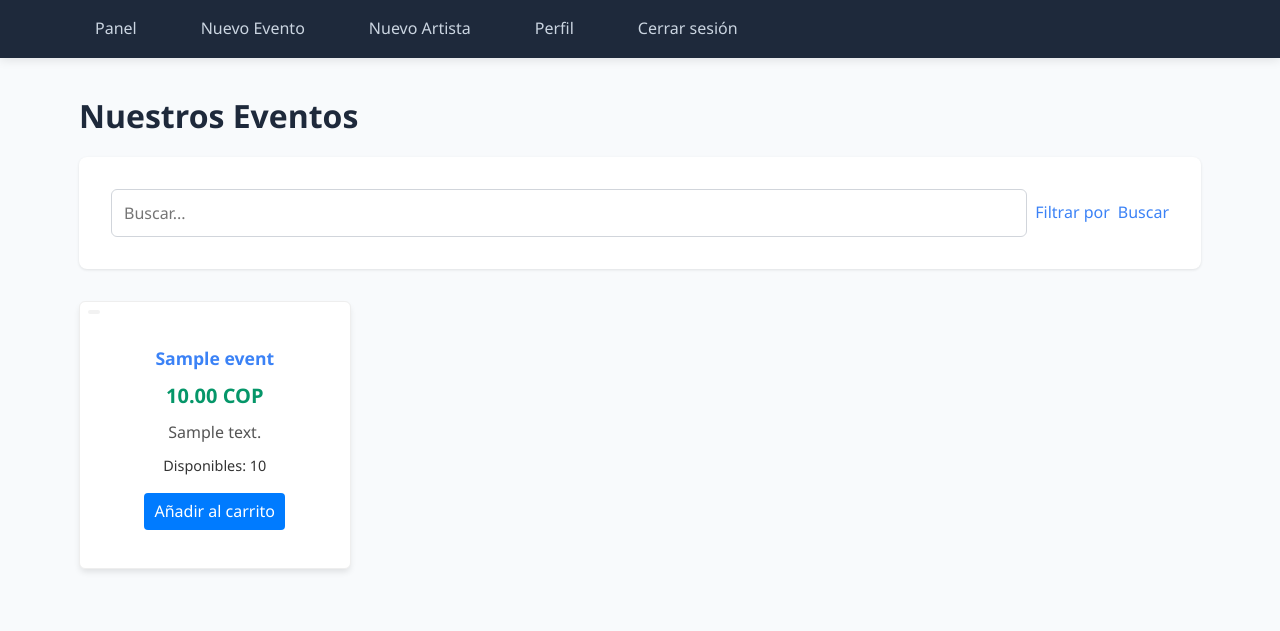
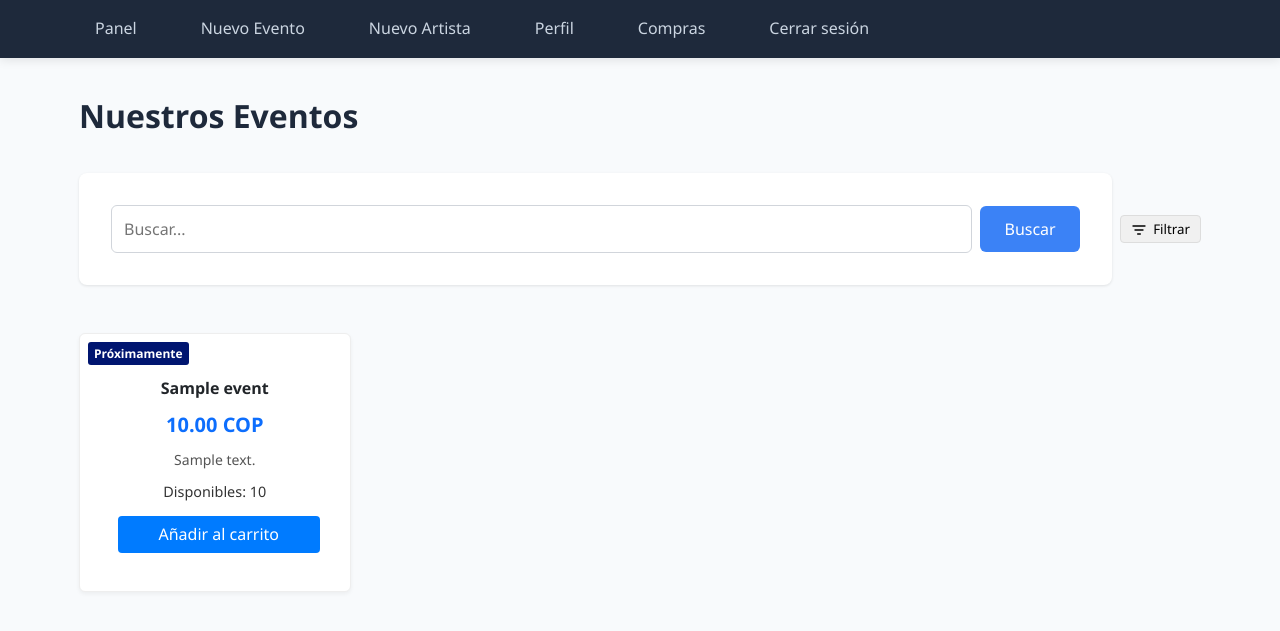
Before and after one commit to Fer-ai17/M-M, a Django app: page / in a window 1280 px wide. Shown: the top 631 px of the page. Run offline with Django 4.2, Linux system fonts and the light colour scheme; a user stored in the database is signed in; tables that the repository leaves empty hold one stand-in row (values such as "Sample post").

Commit message:
Add event filters and bought page to store
Introduces advanced filtering for events by municipality and type in product_list.html, with a modal UI for filters. Adds a 'bought' view and URL for user purchases, updates navigation to include 'Compras', and refactors events_list to support new filters and context data.

```diff
--- a/blogsite/urls.py
+++ b/blogsite/urls.py
@@ -18,6 +18,7 @@ urlpatterns = [
     path("login/", views.CustomLoginView.as_view(), name="login"),
     path("logout/", views.custom_logout, name="logout"),
     path("edit/profile/", views.profile, name="edit_profile"),
+    path("bought/", views.bought, name="bought"),
     path("products/new/", views.create_events, name="create_product"),
     path("dashboard/products/", views.admin_dashboard_events, name="admin_dashboard_events"),
     path("products/<int:pk>/edit/", views.edit_events, name="edit_events"),
--- a/core/views.py
+++ b/core/views.py
@@ -1,5 +1,6 @@
 from django.shortcuts import render, redirect, get_object_or_404
-from .models import Events, Tickets, Bought
+from .models import Events, Tickets, Bought, Location, Municipality  # add Municipality
+from decimal import Decimal, InvalidOperation
 from .cart import Cart
 from django.contrib.auth.forms import UserCreationForm
 from django.contrib.auth.decorators import login_required
@@ -92,7 +93,7 @@ def search_events(request):
     query = request.GET.get("q", "")
     events = Events.objects.filter(name__icontains=query) | Events.objects.filter(description__icontains=query)
     # Filtrar por ubicación
-    municipality_q = request.GET.get("place", "")
+    municipality_q = request.GET.get("place", "").strip()
     if municipality_q:
         events = events.filter(municipality__name__icontains=municipality_q)
 
@@ -150,6 +151,15 @@ def delete_events(request, pk):
     return redirect("admin_dashboard")
 
 #LISTS - DETAILS - ORDERS
+
+@login_required
+def bought(request):
+    cart = Cart(request)
+
+    if not cart:
+        return render(request, "store/cart_empty.html")
+
+    return render(request, "store/bought.html")
 
 @staff_member_required
 def bought_list(request):
@@ -220,12 +230,42 @@ def get_converted_cart_items(cart, currency):
     return converted_items
 
 def events_list(request):
-    # obtiene eventos con location para evitar consultas N+1
-    events = Events.objects.select_related("location").all()
+    qs = Events.objects.select_related("location", "artist", "place").all()
 
-    return render(request, "store/product_list.html", {
-        "events": events
-    })
+    q = request.GET.get("q", "").strip()
+    location_q = request.GET.get("location", "").strip()
+    municipality_q = request.GET.get("municipality", "").strip()
+    label = request.GET.get("label", "").strip()
+
+    if q:
+        qs = qs.filter(name__icontains=q)
+
+    if location_q:
+        qs = qs.filter(location__name__icontains=location_q)
+
+    if municipality_q:
+        # intenta filtrar por id o por nombre parcial
+        if municipality_q.isdigit():
+            qs = qs.filter(place__id=int(municipality_q))
+        else:
+            qs = qs.filter(place__name__icontains=municipality_q)
+
+
+    if label:
+        qs = qs.filter(label=label)
+
+    events = qs
+
+    context = {
+        "events": events,
+        "q": q,
+        "location_q": location_q,
+        "municipality_q": municipality_q,
+        "label": label,
+        "locations": Location.objects.all(),
+        "municipalities": Municipality.objects.all(),
+    }
+    return render(request, "store/product_list.html", context)
 
 def add_to_cart(request, pk):
     cart = Cart(request)
--- a/templates/base.html
+++ b/templates/base.html
@@ -17,6 +17,7 @@
             <li><a href="{% url 'create_artist' %}">Nuevo Artista</a></li>
           {% endif %}
           <li><a href="{% url 'edit_profile' %}">Perfil</a></li>
+          <li><a href="{% url 'bought' %}">Compras</a></li>
           <li><a href="{% url 'logout' %}">Cerrar sesión</a></li>
 
         {% else %}
--- a/templates/store/product_list.html
+++ b/templates/store/product_list.html
@@ -4,92 +4,183 @@
 {% block content %}
 <h1>Nuestros Eventos</h1>
 
-<form method="get" class="filters" style="margin-bottom:1rem; display:flex; gap:8px; align-items:center;">
+<div style="margin-bottom:1rem; display:flex; gap:8px; align-items:center;">
+  <form method="get" class="search-form" style="display:flex; flex:1; gap:8px; align-items:center;">
+    <!-- Mantener filtros activos como hidden -->
+    {% if municipality_q %}<input type="hidden" name="municipality" value="{{ municipality_q }}">{% endif %}
+    {% if label %}<input type="hidden" name="label" value="{{ label }}">{% endif %}
+
     <input type="search" name="q" placeholder="Buscar..." value="{{ q }}" style="flex:1;">
-
-  <a type="submit" id="filter-toggle" aria-expanded="false" title="Filtros" style="background:none;border:0;cursor:pointer">Filtrar por</button>
-
-  <a href="{% url 'search_events' %}">Buscar</a>
-
+    <button type="submit">Buscar</button>
   </form>
 
-<div id="filter-panel" style="display:none; margin-bottom:1rem; padding:10px; border:1px solid #ddd; border-radius:4px;">
-  <form id="filters-form" method="get" style="display:flex; gap:8px; flex-wrap:wrap; align-items:center;">
-    <input type="hidden" name="q" value="{{ q }}">
-    <label>
-      Ubicación
-      <select name="location">
-        <option value="">Todas</option>
-          <option value="{{ place.name }}" {% if place.name == place_q %}selected{% endif %}>{{ place.name }}</option>
+  <!-- Botón de filtrar que abre el modal -->
+  <button id="filter-toggle" aria-expanded="false" title="Filtros"
+          style="background:#f0f0f0; border:1px solid #ddd; padding:4px 10px; cursor:pointer; border-radius:4px;">
+    <svg width="16" height="16" viewBox="0 0 24 24" fill="none" style="vertical-align:middle; margin-right:3px;">
+      <path d="M3 6h18M6 12h12M10 18h4" stroke="currentColor" stroke-width="2" stroke-linecap="round"/>
+    </svg>
+    Filtrar
+    {% if municipality_q or label %}
+      <span style="background:#007bff; color:white; border-radius:50%; display:inline-block; width:16px; height:16px; font-size:10px; line-height:16px; text-align:center;">!</span>
+    {% endif %}
+  </button>
+</div>
+
+<!-- Overlay modal para filtros -->
+<div id="filter-overlay" style="display:none; position:fixed; top:0; left:0; right:0; bottom:0; background:rgba(0,0,0,0.5); z-index:100;">
+  <div id="filter-modal" style="position:fixed; top:50%; left:50%; transform:translate(-50%, -50%); background:white; padding:20px; border-radius:8px; width:90%; max-width:500px; max-height:80vh; overflow-y:auto; z-index:101;">
+    <div style="display:flex; justify-content:space-between; align-items:center; margin-bottom:15px;">
+      <h3 style="margin:0;">Filtros de búsqueda</h3>
+      <button id="close-filter" style="background:none; border:none; font-size:20px; cursor:pointer;">&times;</button>
+    </div>
+
+    <form id="filters-form" method="get">
+      <!-- Preservar búsqueda -->
+      {% if q %}<input type="hidden" name="q" value="{{ q }}">{% endif %}
+
+      <div style="margin-bottom:15px;">
+        <label style="display:block; margin-bottom:5px; font-weight:500;">Municipio</label>
+        <select name="municipality" style="width:100%; padding:8px; border:1px solid #ddd; border-radius:4px;">
+          <option value="">Todos los municipios</option>
+          {% for m in municipalities %}
+            <option value="{{ m.id }}" {% if m.id|stringformat:"s" == municipality_q %}selected{% endif %}>{{ m.name }}</option>
+          {% endfor %}
         </select>
-    </label>
+      </div>
 
-    <label>
-      Tipo
-      <select name="label">
-        <option value="">Todas</option>
+      <div style="margin-bottom:15px;">
+        <label style="display:block; margin-bottom:5px; font-weight:500;">Tipo de evento</label>
+        <select name="label" style="width:100%; padding:8px; border:1px solid #ddd; border-radius:4px;">
+          <option value="">Todos los tipos</option>
           <option value="proximamente" {% if label == "proximamente" %}selected{% endif %}>Próximamente</option>
           <option value="preventa" {% if label == "preventa" %}selected{% endif %}>Preventa</option>
           <option value="ninguno" {% if label == "ninguno" %}selected{% endif %}>Ninguno</option>
         </select>
-    </label>
+      </div>
 
-    <div style="display:flex; gap:8px; align-items:center;">
-      <button type="submit">Aplicar</button>
-      <a href="{% url 'events_list' %}">Restablecer</a>
+      <div style="display:flex; gap:10px; margin-top:20px;">
+        <button type="submit" style="flex:1; background:#007bff; color:white; border:none; padding:10px; border-radius:4px; cursor:pointer;">Aplicar filtros</button>
+        <a href="{% url 'events_list' %}" style="flex:1; background:#f8f9fa; color:#333; border:1px solid #ddd; padding:10px; border-radius:4px; text-align:center; text-decoration:none;">Limpiar</a>
       </div>
     </form>
   </div>
+</div>
+
+<!-- Indicador de filtros activos -->
+{% if municipality_q or label %}
+<div style="margin-bottom:15px; padding:8px 12px; background:#f8f9fa; border-radius:4px; display:flex; align-items:center; justify-content:space-between;">
+  <div>
+    <span style="font-weight:500;">Filtros aplicados:</span>
+    {% if municipality_q %}
+      {% for m in municipalities %}
+        {% if m.id|stringformat:"s" == municipality_q %}
+          <span style="display:inline-block; background:#e7f3ff; border:1px solid #3a99ffff; padding:2px 8px; border-radius:12px; margin:0 5px;">
+            {{ m.name }}
+          </span>
+        {% endif %}
+      {% endfor %}
+    {% endif %}
+    {% if label %}
+      {% if label == "proximamente" %}
+        <span style="display:inline-block; background:#fff3cd; border:1px solid #fcde84ff; padding:2px 8px; border-radius:12px; margin:0 5px;">
+          Próximamente
+        </span>
+      {% elif label == "preventa" %}
+        <span style="display:inline-block; background:#d4edda; border:1px solid #6ae086ff; padding:2px 8px; border-radius:12px; margin:0 5px;">
+          Preventa
+        </span>
+      {% elif label == "ninguno" %}
+        <span style="display:inline-block; background:#f5f5f5; border:1px solid #8db9e6ff; padding:2px 8px; border-radius:12px; margin:0 5px;">
+          Ninguno
+        </span>
+      {% endif %}
+    {% endif %}
+  </div>
+  <a href="{% url 'events_list' %}" style="color:#6c757d; text-decoration:none; font-size:14px;">Eliminar filtros</a>
+</div>
+{% endif %}
 
 <div class="product-grid" style="display:grid; grid-template-columns:repeat(auto-fill,minmax(220px,1fr)); gap:12px;">
   {% for event in events %}
-    <div class="product-card" style="border:1px solid #eee; padding:10px; border-radius:6px;">
-      {% if event.location and event.location.label != "ninguno" %}
-        <span class="badge" style="background:#f2f2f2; padding:2px 6px; border-radius:3px;">{{ event.location.label }}</span>
+    <div class="product-card" style="border:1px solid #eee; padding:10px; border-radius:6px; box-shadow:0 2px 4px rgba(0,0,0,0.05);">
+      {% if event.label != "ninguno" %}
+        <span class="badge" style="background:{% if event.label == 'proximamente' %}#001570{% elif event.label == 'preventa' %}#CFD406{% else %}#f5f5f5{% endif %}; padding:2px 6px; border-radius:3px; font-size:12px; display:inline-block; margin-bottom:5px;">
+          {{ event.get_label_display }}
+        </span>
       {% endif %}
 
       <div class="product-info">
-        <h3 style="margin:8px 0;">
-          <a href="{% url 'events_detail' event.pk %}">{{ event.name }}</a>
+        <h3 style="margin:8px 0; font-size:16px;">
+          <a href="{% url 'events_detail' event.pk %}" style="text-decoration:none; color:#212529;">{{ event.name }}</a>
         </h3>
 
-        <p class="price" style="font-weight:600;">
+        <p class="price" style="font-weight:600; color:#0d6efd; margin:5px 0;">
           {% with price=event.price|default:event.location.price %}
             {{ price }} COP
           {% endwith %}
         </p>
 
-        <p class="desc" style="color:#555;">{{ event.description|default:"Sin descripción"|truncatechars:80 }}</p>
-        <p class="stock" style="font-size:0.9rem; color:#333;">Disponibles: {{ event.location.stock|default:"N/D" }}</p>
+        <p class="desc" style="color:#555; margin:8px 0; font-size:14px;">{{ event.description|default:"Sin descripción"|truncatechars:80 }}</p>
+        <p class="stock" style="font-size:0.9rem; color:#333; margin:5px 0;">Disponibles: {{ event.location.stock|default:"N/D" }}</p>
 
         {% if event.location.stock|default:0 > 0 %}
-          <a href="{% url 'add_to_cart' event.pk %}" class="btn" style="display:inline-block;margin-top:8px;padding:6px 10px;background:#007bff;color:#fff;border-radius:4px;text-decoration:none;">Añadir al carrito</a>
+          <a href="{% url 'add_to_cart' event.pk %}" class="btn" style="display:inline-block;margin-top:8px;padding:6px 10px;background:#007bff;color:#fff;border-radius:4px;text-decoration:none; border:none; width:100%; text-align:center;">Añadir al carrito</a>
         {% else %}
-          <p class="out-of-stock" style="color:#cc0000;margin-top:8px;">Agotado</p>
+          <p class="out-of-stock" style="color:#cc0000;margin-top:8px; text-align:center; padding:6px; background:#f8d7da; border-radius:4px;">Agotado</p>
         {% endif %}
       </div>
     </div>
   {% empty %}
-    <p>No hay eventos que coincidan con la búsqueda.</p>
+    <div style="grid-column:1/-1; text-align:center; padding:20px; background:#f8f9fa; border-radius:8px;">
+      <p style="margin:0; color:#6c757d;">No hay eventos que coincidan con la búsqueda.</p>
+    </div>
   {% endfor %}
 </div>
 
 <script>
   (function(){
-    const toggle = document.getElementById('filter-toggle');
-    const panel = document.getElementById('filter-panel');
-    if (!toggle || !panel) return;
-    toggle.addEventListener('click', function(){
-      const open = panel.style.display !== 'none';
-      panel.style.display = open ? 'none' : 'block';
-      toggle.setAttribute('aria-expanded', String(!open));
+    // Referencias a elementos
+    const toggleBtn = document.getElementById('filter-toggle');
+    const closeBtn = document.getElementById('close-filter');
+    const overlay = document.getElementById('filter-overlay');
+    const modal = document.getElementById('filter-modal');
+
+    if (!toggleBtn || !overlay || !closeBtn) return;
+
+    // Abrir modal
+    toggleBtn.addEventListener('click', function(e) {
+      e.preventDefault();
+      overlay.style.display = 'block';
+      document.body.style.overflow = 'hidden'; // Previene scroll
     });
-    // si hay filtros seleccionados, abrir el panel por defecto
-    const shouldOpen = "{{ location_q|default:'' }}".trim() || "{{ label|default:'' }}".trim() || "{{ min_price|default:'' }}".trim() || "{{ max_price|default:'' }}".trim() || "{{ sort|default:'' }}".trim();
-    if (shouldOpen) {
-      panel.style.display = 'block';
-      toggle.setAttribute('aria-expanded', 'true');
+
+    // Cerrar modal (botón X)
+    closeBtn.addEventListener('click', function() {
+      overlay.style.display = 'none';
+      document.body.style.overflow = '';
+    });
+
+    // Cerrar modal al hacer clic en el overlay
+    overlay.addEventListener('click', function(e) {
+      if (e.target === overlay) {
+        overlay.style.display = 'none';
+        document.body.style.overflow = '';
       }
+    });
+
+    // Prevenir que el clic en el modal cierre el overlay
+    modal.addEventListener('click', function(e) {
+      e.stopPropagation();
+    });
+
+    // Cerrar con ESC
+    document.addEventListener('keydown', function(e) {
+      if (e.key === 'Escape' && overlay.style.display === 'block') {
+        overlay.style.display = 'none';
+        document.body.style.overflow = '';
+      }
+    });
   })();
 </script>
 {% endblock %}
```
Lines whose indentation alone changed are shown as unchanged.
